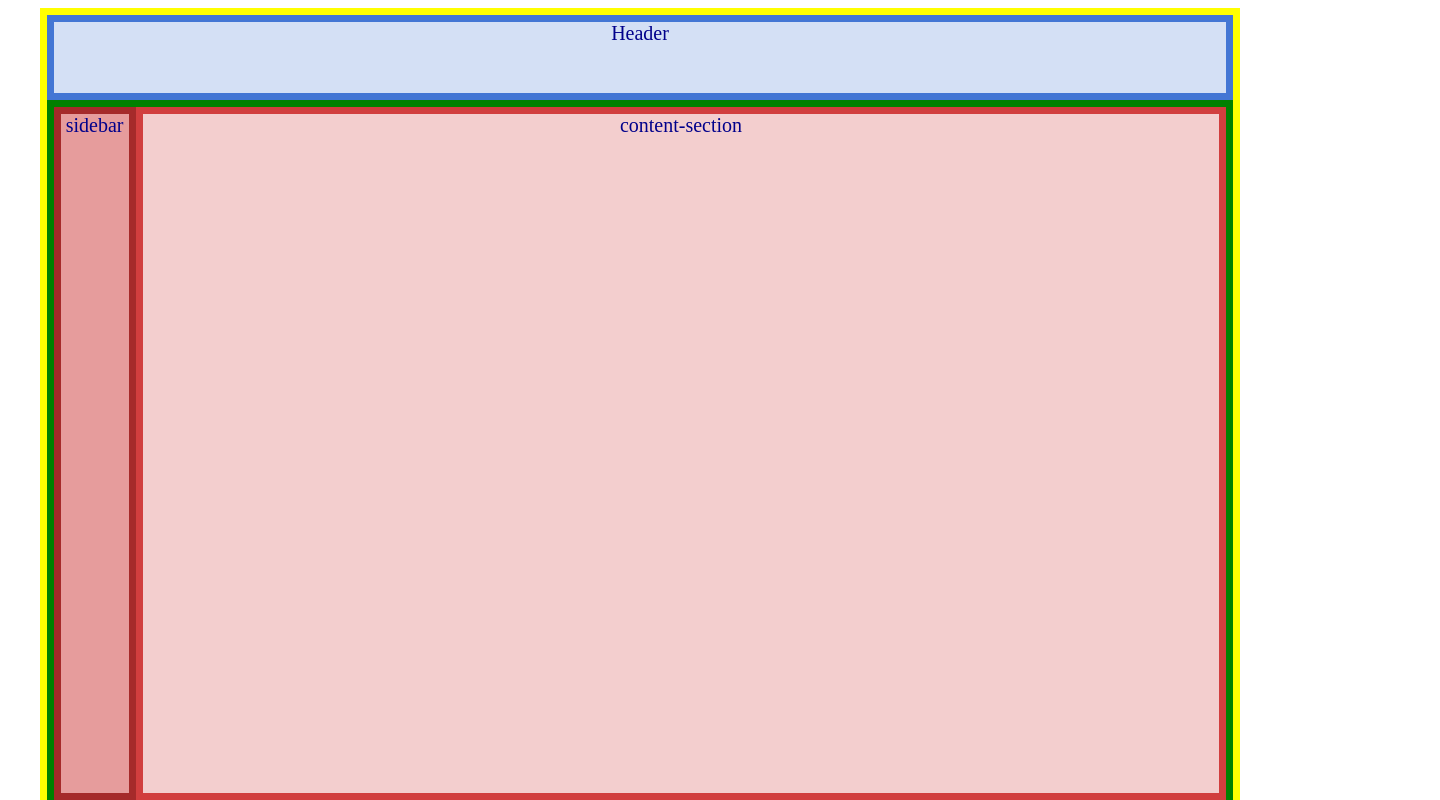
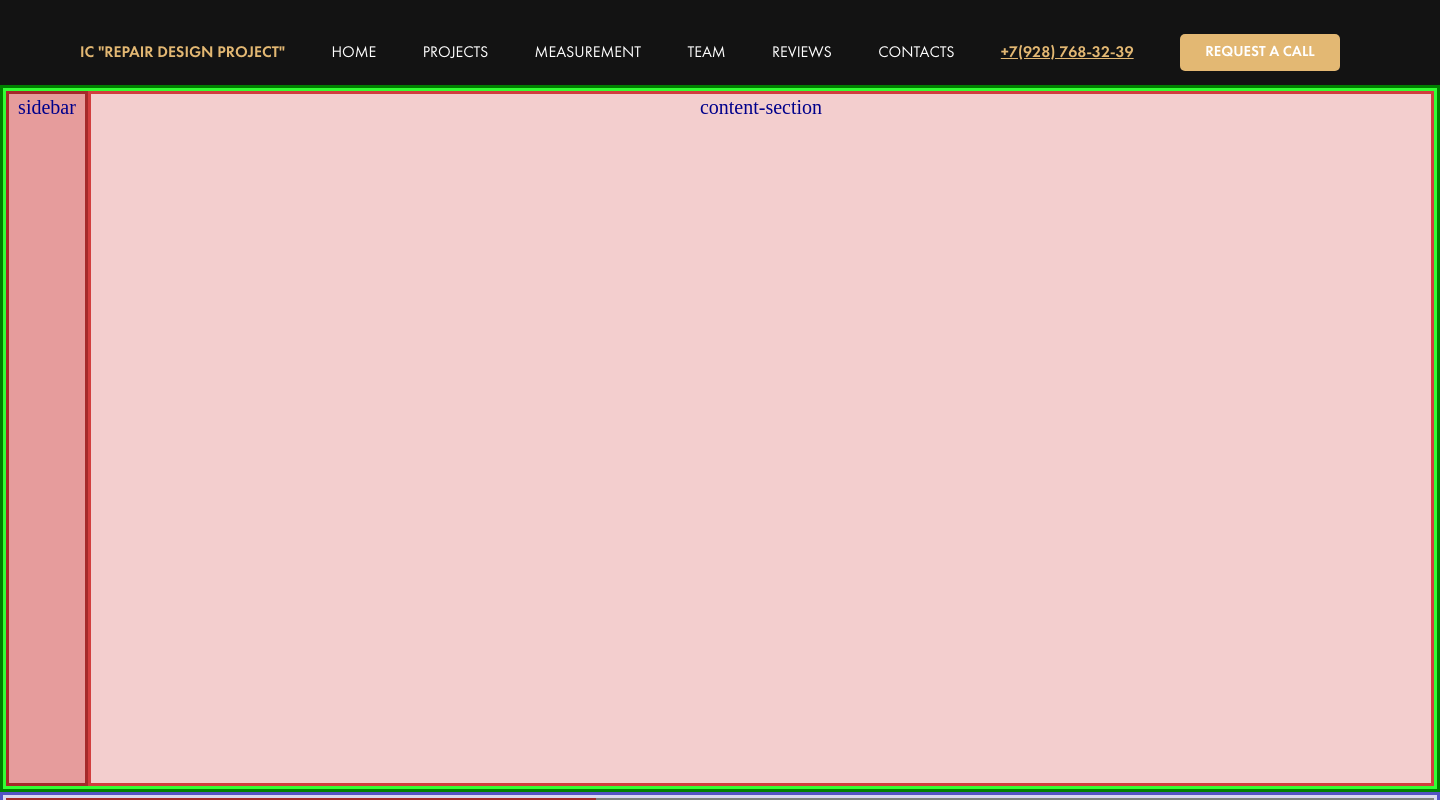
Before and after one commit to chebb44/repair-design-project, a plain HTML site: page index.html in a window 1280 px wide. Shown: the top 800 px of the page, 1440 px wide, since content can reach past the window. Drawn offline with Linux system fonts and the light colour scheme.

Commit message:
feat: add header

```diff
--- /dev/null
+++ b/fonts.css
@@ -0,0 +1,10 @@
+
+@font-face {
+    font-family: FuturaDemiC;
+    src: url(assets/Futurademic.otf);
+}
+
+@font-face {
+    font-family: FuturaBookC;
+    src: url(assets/Futurabookc.otf);
+}
--- a/index.html
+++ b/index.html
@@ -5,12 +5,25 @@
     <meta name="viewport" content="width=device-width, initial-scale=1.0">
     <meta http-equiv="X-UA-Compatible" content="ie=edge">
     <link rel="stylesheet" href="style.css">
+    <link rel="stylesheet" href="reset.css">
+    <link rel="stylesheet" href="fonts.css">
     <title>Repair-design-project</title>
 </head>
 <body>
   <div class="site-wrapper">
-    <div class="header">
-      Header
+    <div class="header upper-case">
+      <h1>
+        IC "Repair Design Project"
+      </h1>
+      <a href="#" class="nav-link">Home</a>
+      <a href="#" class="nav-link">Projects</a>
+      <a href="#" class="nav-link">Measurement</a>
+      <a href="#" class="nav-link">Team</a>
+      <a href="#" class="nav-link">Reviews</a>
+      <a href="#" class="nav-link">Contacts</a>
+      <a href="#" class="phone-link" type="tel">+7(928) 768-32-39</a>
+      <a href="#" class="button-type button-type_one">Request a call</a>
+
     </div>
     <div class="flex-container_one">
       <div class="sidebar-left">
--- /dev/null
+++ b/reset.css
@@ -0,0 +1,48 @@
+/* http://meyerweb.com/eric/tools/css/reset/
+   v2.0 | 20110126
+   License: none (public domain)
+*/
+
+html, body, div, span, applet, object, iframe,
+h1, h2, h3, h4, h5, h6, p, blockquote, pre,
+a, abbr, acronym, address, big, cite, code,
+del, dfn, em, img, ins, kbd, q, s, samp,
+small, strike, strong, sub, sup, tt, var,
+b, u, i, center,
+dl, dt, dd, ol, ul, li,
+fieldset, form, label, legend,
+table, caption, tbody, tfoot, thead, tr, th, td,
+article, aside, canvas, details, embed,
+figure, figcaption, footer, header, hgroup,
+menu, nav, output, ruby, section, summary,
+time, mark, audio, video {
+	margin: 0;
+	padding: 0;
+	border: 0;
+	font-size: 100%;
+	font: inherit;
+	vertical-align: baseline;
+}
+/* HTML5 display-role reset for older browsers */
+article, aside, details, figcaption, figure,
+footer, header, hgroup, menu, nav, section {
+	display: block;
+}
+body {
+	line-height: 1;
+}
+ol, ul {
+	list-style: none;
+}
+blockquote, q {
+	quotes: none;
+}
+blockquote:before, blockquote:after,
+q:before, q:after {
+	content: '';
+	content: none;
+}
+table {
+	border-collapse: collapse;
+	border-spacing: 0;
+}
--- a/style.scss
+++ b/style.scss
@@ -1,29 +1,76 @@
 @mixin bord ($color) {
-  border: 7px $color solid;
+  border: 3px $color solid;
   background-color: lighten($color, 35%);
   //background-color: $color;
   text-align: center;
   vertical-align: middle;
   font-size: 20px;
   color: darkblue;
-  //background-color: lightgrey;
+  padding: 3px;
 }
 body *{
   box-sizing: border-box;
 }
 
+.upper-case{
+  text-transform: uppercase;
+}
+
+a{
+  text-decoration: none;
+  text-transform: uppercase;
+}
+.button-type {
+  display: inline-block;
+  text-align: center;
+  color: white;
+  background-color: #E3B873;
+  border-radius: 5px;
+}
+.button-type_one{
+  font-size: 15px;
+  font-family: FuturaDemiC;
+  font-weight: 300;
+}
+
 .site-wrapper{
-  max-width: 1440px;
-  width: 95%;
+  width: 1440px;
+  //width: 95%;
   margin: 0 auto;
-  height: 10150px;
-  @include bord (yellow);
+  //height: 10150px;
+  //@include bord (yellow);
 }
+
 .header{
-  @include bord(rgb(67, 118, 212));
   height: 85px;
   width: 100%;
+  padding-left: 80px;
+  padding-right: 100px;
+  padding-top: 20px;
+  display: flex;
+  justify-content: space-between;
+  align-items: center;
+  background-color: #131313;
+  .button-type{
+    width: 160px;
+    height: 37px;
+    line-height: 37px;
+  }
+  .nav-link{
+    font-family: FuturaBookC;
+    color: white;
+  }
+  h1{
+    color: #E3B873;
+    font-family: FuturaDemiC;
+  }
+  .phone-link{
+    color: #E3B873;
+    font-family: FuturaDemiC;
+    text-decoration: underline;
+  }
 }
+
 .flex-container_one{
   @include bord(green);
   width: 100%;
@@ -40,6 +87,7 @@ body *{
     flex-shrink: 0;
   }
 }
+
 .flex-container_two{
   @include bord(rgb(84, 84, 197));
   width: 100%;
@@ -54,11 +102,13 @@ body *{
     flex-basis: 845px;
   }
 }
+
 .container_three{
    @include bord(rgb(84, 197, 144));
   width: 100%;
   height: 1100px;
 }
+
 .container_four{
   @include bord(rgb(180, 131, 25));
   width: 100%;
@@ -80,6 +130,7 @@ body *{
     }
   }
 }
+
 .flex-container_five{
   @include bord(rgb(84, 84, 197));
   width: 100%;
@@ -94,6 +145,7 @@ body *{
     flex-basis: 600px;
   }
 }
+
 .flex-container_six{
   @include bord(rgb(196, 85, 186));
   width: 100%;
@@ -108,6 +160,7 @@ body *{
     flex-basis: 950px;
   }
 }
+
 .container_seven{
   @include bord(rgb(180, 131, 25));
   width: 100%;
@@ -129,6 +182,7 @@ body *{
     }
   }
 }
+
 .flex-container_eight{
   @include bord(rgb(84, 84, 197));
   width: 100%;
@@ -143,6 +197,7 @@ body *{
     flex-basis: 950px;
   }
 }
+
 .container_nine{
   @include bord(rgb(105, 211, 7));
   width: 100%;
@@ -169,6 +224,7 @@ body *{
     }
   }
 }
+
 .container_ten{
   @include bord(rgb(255, 8, 8));
   width: 100%;
@@ -190,11 +246,13 @@ body *{
     }
   }
 }
+
 .container_twelve{
    @include bord(rgb(84, 197, 144));
   width: 100%;
   height: 1260px;
 }
+
 .footer{
   @include bord(rgb(67, 118, 212));
   height: 132px;
```
Also changed, not shown: assets/Futurabookc.otf (added), assets/Futurademic.otf (added), style.css, 1 other file.
